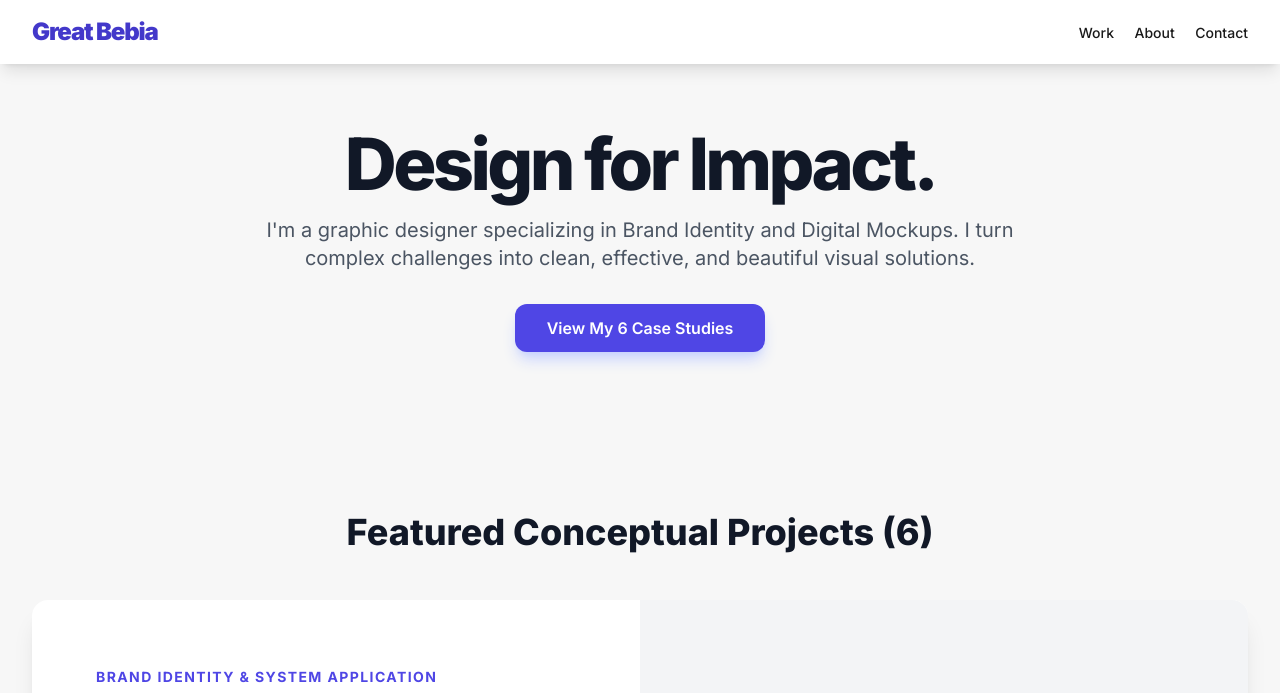
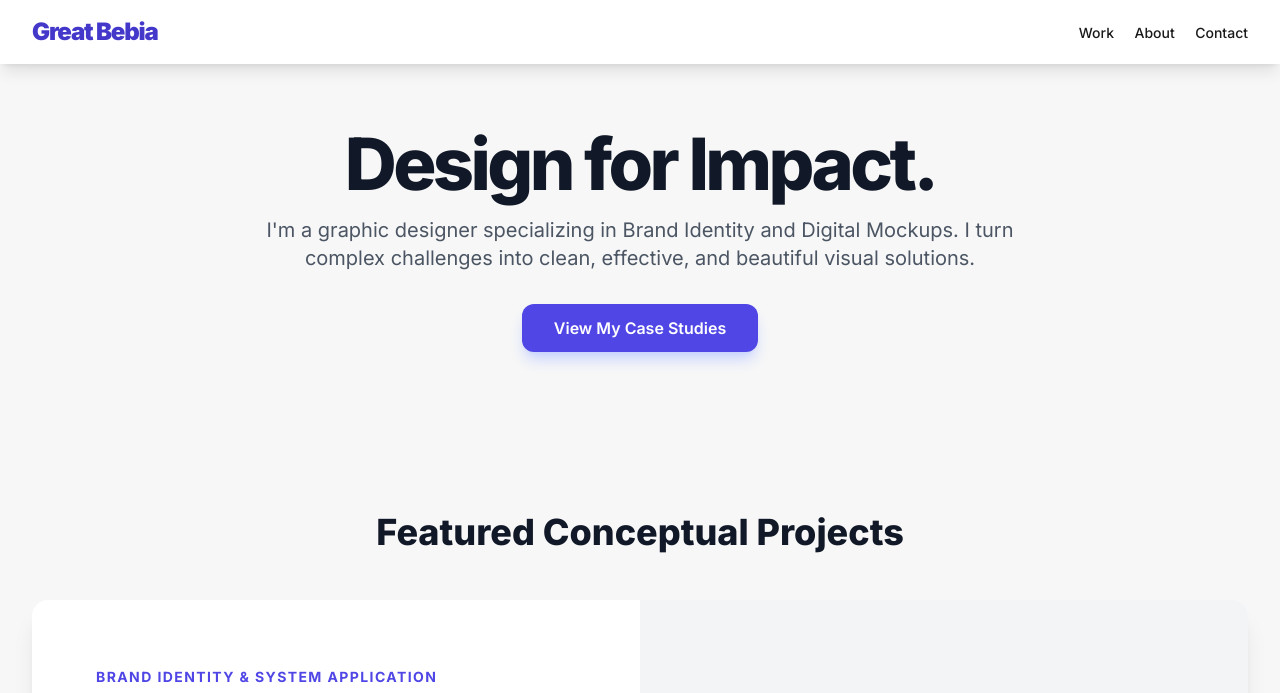
Before and after one commit to Gbebia2/graphic-design-portfolio, a plain HTML site: page index.html in a window 1280 px wide. Shown: the top 693 px of the page. Drawn offline with nearby package versions, Linux system fonts and the light colour scheme.

Commit message:
last-again

```diff
--- a/index.html
+++ b/index.html
@@ -41,13 +41,13 @@
             I'm a graphic designer specializing in Brand Identity and Digital Mockups. I turn complex challenges into clean, effective, and beautiful visual solutions.
         </p>
         <a href="#projects" class="mt-8 inline-block bg-indigo-600 text-white font-semibold py-3 px-8 rounded-xl hover:bg-indigo-700 transition duration-300 shadow-lg shadow-indigo-200">
-            View My 6 Case Studies
+            View My Case Studies
         </a>
     </section>
 
     <!-- Projects Section -->
     <section id="projects" class="max-w-7xl mx-auto px-4 sm:px-6 lg:px-8 py-16">
-        <h3 class="text-4xl font-extrabold text-gray-900 mb-12 text-center">Featured Conceptual Projects (6)</h3>
+        <h3 class="text-4xl font-extrabold text-gray-900 mb-12 text-center">Featured Conceptual Projects</h3>
 
     <!-- Project 1: Aura Home Goods (Image Right) -->
         <div class="bg-white rounded-2xl shadow-xl overflow-hidden mb-16 transition duration-500 hover:shadow-2xl">
```
